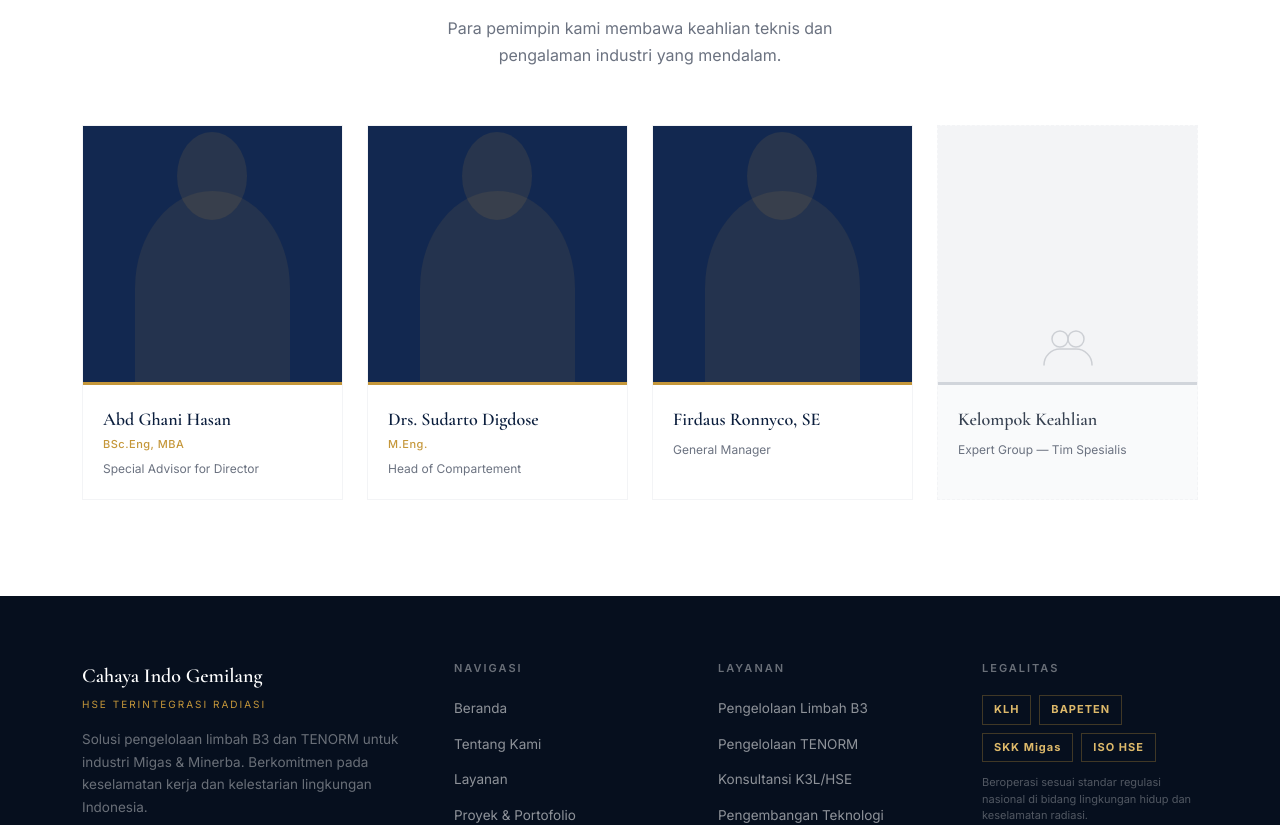
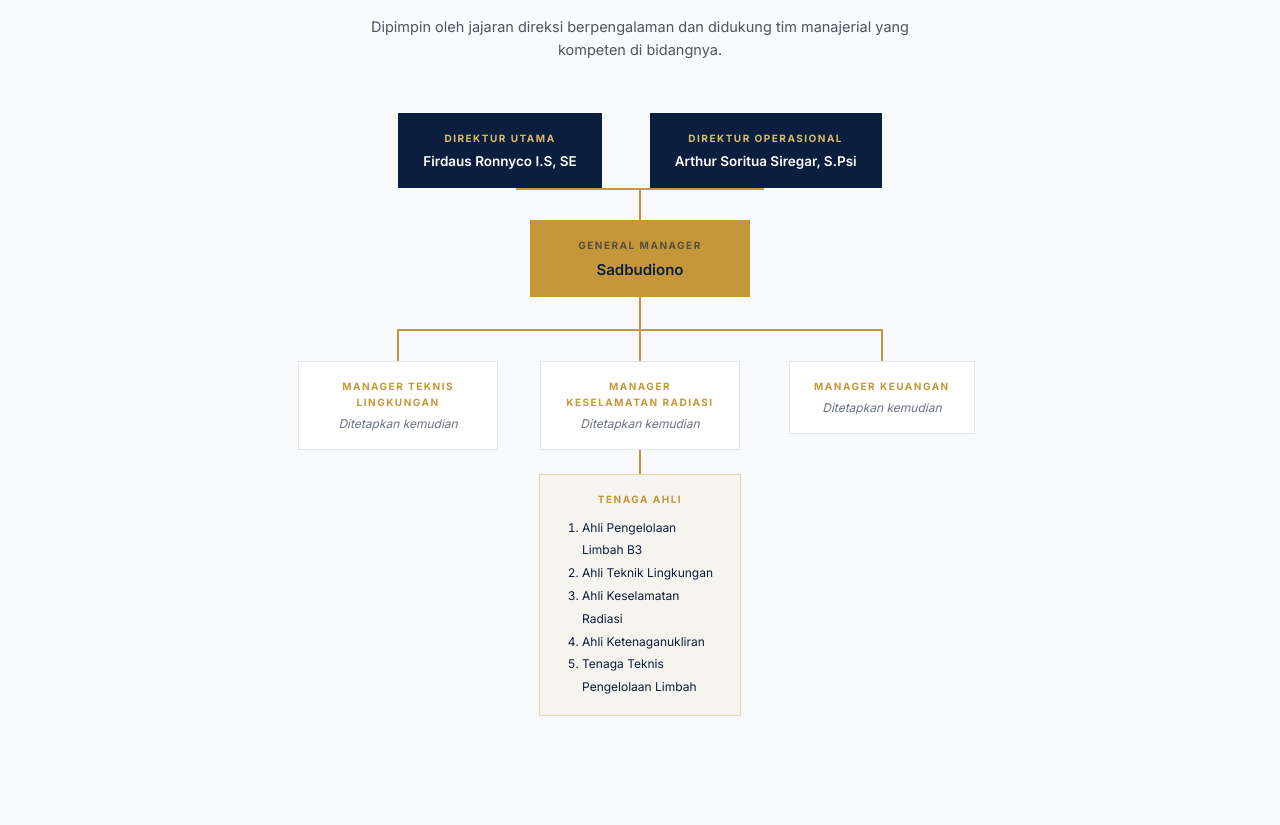
Before and after one commit to kristiansnts/cahaya-indo-gemilang, a Next.js app: page /tentang-kami in a window 1280 px wide. Shown: the part 3499-4324 px from the top of the page. Built offline with nearby package versions, Linux system fonts and the light colour scheme.

Commit message:
feat: update contact information and add organizational chart section

```diff
--- a/app/globals.css
+++ b/app/globals.css
@@ -418,6 +418,7 @@ body { font-family: var(--sans); color: var(--gray-900); background: var(--white
 .form-submit:hover { background: var(--gold-light); }
 .form-note { font-size: 12px; color: rgba(255,255,255,0.3); text-align: center; margin-top: 14px; }
 .map-placeholder { height: 280px; background: linear-gradient(135deg, var(--navy-mid), var(--navy-light)); display: flex; align-items: center; justify-content: center; position: relative; overflow: hidden; margin-top: 48px; }
+.map-embed { height: 320px; margin-top: 48px; overflow: hidden; }
 .map-grid { position: absolute; inset: 0; background-image: linear-gradient(rgba(197,151,58,0.06) 1px, transparent 1px), linear-gradient(90deg, rgba(197,151,58,0.06) 1px, transparent 1px); background-size: 40px 40px; }
 .map-pin { position: relative; z-index: 2; text-align: center; }
 .map-pin-icon { width: 48px; height: 48px; background: var(--gold); display: flex; align-items: center; justify-content: center; margin: 0 auto 12px; }
@@ -429,8 +430,53 @@ body { font-family: var(--sans); color: var(--gray-900); background: var(--white
 .why-label { font-size: 14px; font-weight: 600; color: var(--navy); margin-bottom: 6px; }
 .why-desc { font-size: 13px; color: var(--gray-500); line-height: 1.6; }
 
+
+/* ── ORG CHART ── */
+.org-wrap { overflow-x: auto; padding: 4px 0 16px; }
+.org-scroll-hint { display: none; text-align: center; font-size: 12px; color: var(--gray-500); margin-bottom: 16px; }
+.org-chart { min-width: 660px; display: flex; flex-direction: column; align-items: center; }
+
+.org-node { padding: 16px 24px; text-align: center; border: 1.5px solid var(--gray-200); background: var(--white); }
+.org-node-role { font-size: 10px; text-transform: uppercase; letter-spacing: 1.5px; font-weight: 700; color: var(--gold); margin-bottom: 6px; }
+.org-node-name { font-size: 13.5px; font-weight: 600; color: var(--navy); line-height: 1.4; }
+.org-node-name.tbd { color: var(--gray-500); font-style: italic; font-weight: 400; font-size: 12px; }
+
+.org-director-node { background: var(--navy); border-color: var(--navy); min-width: 200px; }
+.org-director-node .org-node-role { color: var(--gold-light); }
+.org-director-node .org-node-name { color: var(--white); }
+
+.org-gm-node { background: var(--gold); border-color: var(--gold); min-width: 220px; }
+.org-gm-node .org-node-role { color: rgba(11,30,61,0.6); }
+.org-gm-node .org-node-name { color: var(--navy); font-size: 15px; }
+
+.org-mgr-node { min-width: 180px; max-width: 200px; }
+
+.org-experts-node { background: rgba(197,151,58,0.06); border-color: rgba(197,151,58,0.35); min-width: 200px; max-width: 220px; }
+.org-experts-node .org-node-role { text-align: center; display: block; }
+.org-experts-list { list-style: decimal; padding-left: 18px; margin: 10px 0 0; font-size: 12px; color: var(--navy); line-height: 1.9; text-align: left; }
+
+/* Directors row */
+.org-directors { display: flex; justify-content: center; gap: 48px; }
+
+/* 2-to-1 connector: horizontal bar from each director center, vertical spine from middle */
+.org-2to1 { width: 448px; height: 32px; position: relative; flex-shrink: 0; }
+.org-2to1::before { content: ''; position: absolute; top: 0; left: 100px; right: 100px; height: 2px; background: var(--gold); }
+.org-2to1::after { content: ''; position: absolute; top: 0; left: 50%; transform: translateX(-50%); width: 2px; height: 100%; background: var(--gold); }
+
+/* Generic vertical line */
+.org-v-line { width: 2px; height: 32px; background: var(--gold); flex-shrink: 0; }
+
+/* 1-to-many branch: classic CSS org chart branch */
+.org-branch { display: flex; align-items: flex-start; }
+.org-branch-item { flex: 1; display: flex; flex-direction: column; align-items: center; padding: 32px 20px 0; position: relative; }
+.org-branch-item::before { content: ''; position: absolute; top: 0; left: 0; right: 0; height: 2px; background: var(--gold); }
+.org-branch-item:first-child::before { left: 50%; }
+.org-branch-item:last-child::before { right: 50%; }
+.org-branch-item::after { content: ''; position: absolute; top: 0; left: 50%; transform: translateX(-50%); width: 2px; height: 32px; background: var(--gold); }
+
 /* ── RESPONSIVE ── */
 @media (max-width: 1024px) {
+  .org-scroll-hint { display: block; }
   .services-grid { grid-template-columns: repeat(2, 1fr); }
   .team-grid { grid-template-columns: repeat(2, 1fr); }
   .hero-badges { display: none; }
--- a/app/page.tsx
+++ b/app/page.tsx
@@ -76,7 +76,7 @@ export default function Home() {
               <div className="about-stripe" />
               <div className="about-card">
                 <div className="about-card-label">Dipimpin Oleh</div>
-                <div className="about-card-name">Muhammad Rifli</div>
+                <div className="about-card-name">Firdaus Ronnyco I.S</div>
                 <div className="about-card-title">Direktur Utama</div>
               </div>
             </div>
@@ -215,7 +215,7 @@ export default function Home() {
               <div className="contact-items">
                 <div className="contact-item">
                   <div className="contact-item-icon"><svg width="20" height="20" viewBox="0 0 24 24" fill="none" stroke="currentColor" strokeWidth="1.5" strokeLinecap="round" strokeLinejoin="round"><path d="M12 2C8.13 2 5 5.13 5 9c0 5.25 7 13 7 13s7-7.75 7-13c0-3.87-3.13-7-7-7z"/><circle cx="12" cy="9" r="2.5"/></svg></div>
-                  <div><h5>Kantor Pusat</h5><p>Wahid 27 Building 4th Floor, Kebon Sirih, Menteng, Jakarta Pusat</p></div>
+                  <div><h5>Kantor Pusat</h5><p>Infiniti Office, Menara Cakrawala Lt 12, Unit 05A, Jl. M.H. Thamrin No.9, Menteng, Jakarta Pusat 10340</p></div>
                 </div>
                 <div className="contact-item">
                   <div className="contact-item-icon"><svg width="20" height="20" viewBox="0 0 24 24" fill="none" stroke="currentColor" strokeWidth="1.5" strokeLinecap="round" strokeLinejoin="round"><path d="M22 16.92v3a2 2 0 01-2.18 2 19.79 19.79 0 01-8.63-3.07A19.5 19.5 0 013.07 10.8a19.79 19.79 0 01-3.07-8.67A2 2 0 012.18 0h3a2 2 0 012 1.72 12.84 12.84 0 00.7 2.81 2 2 0 01-.45 2.11L6.09 7.91a16 16 0 006 6l1.27-1.27a2 2 0 012.11-.45 12.84 12.84 0 002.81.7A2 2 0 0122 14.92v2z"/></svg></div>
--- a/app/tentang-kami/page.tsx
+++ b/app/tentang-kami/page.tsx
@@ -197,7 +197,83 @@ export default function TentangKami() {
         </div>
       </section>
 
-      {/* TEAM */}
+      {/* ORG CHART */}
+      <section className="section" style={{ background: 'var(--gray-50)' }}>
+        <div className="container">
+          <div className="fade-up" style={{ textAlign: 'center', maxWidth: 540, margin: '0 auto 48px' }}>
+            <div className="section-eyebrow" style={{ justifyContent: 'center' }}>Struktur Organisasi</div>
+            <h2 className="section-heading">Manajemen &amp; Tim</h2>
+            <p style={{ color: 'var(--gray-600)', fontSize: 14.5 }}>Dipimpin oleh jajaran direksi berpengalaman dan didukung tim manajerial yang kompeten di bidangnya.</p>
+          </div>
+          <div className="org-wrap fade-up">
+            <p className="org-scroll-hint">← Geser untuk melihat selengkapnya →</p>
+            <div className="org-chart">
+
+              {/* Level 1: Two directors */}
+              <div className="org-directors">
+                <div className="org-node org-director-node">
+                  <div className="org-node-role">Direktur Utama</div>
+                  <div className="org-node-name">Firdaus Ronnyco I.S, SE</div>
+                </div>
+                <div className="org-node org-director-node">
+                  <div className="org-node-role">Direktur Operasional</div>
+                  <div className="org-node-name">Arthur Soritua Siregar, S.Psi</div>
+                </div>
+              </div>
+
+              {/* 2-to-1 connector */}
+              <div className="org-2to1" />
+
+              {/* Level 2: GM */}
+              <div className="org-node org-gm-node">
+                <div className="org-node-role">General Manager</div>
+                <div className="org-node-name">Sadbudiono</div>
+              </div>
+
+              {/* Vertical line to branch */}
+              <div className="org-v-line" />
+
+              {/* Level 3: Three managers with branch connector */}
+              <div className="org-branch">
+                <div className="org-branch-item">
+                  <div className="org-node org-mgr-node">
+                    <div className="org-node-role">Manager Teknis Lingkungan</div>
+                    <div className="org-node-name tbd">Ditetapkan kemudian</div>
+                  </div>
+                </div>
+
+                <div className="org-branch-item">
+                  <div className="org-node org-mgr-node">
+                    <div className="org-node-role">Manager Keselamatan Radiasi</div>
+                    <div className="org-node-name tbd">Ditetapkan kemudian</div>
+                  </div>
+                  <div className="org-v-line" style={{ height: 24 }} />
+                  <div className="org-node org-experts-node">
+                    <div className="org-node-role">Tenaga Ahli</div>
+                    <ol className="org-experts-list">
+                      <li>Ahli Pengelolaan Limbah B3</li>
+                      <li>Ahli Teknik Lingkungan</li>
+                      <li>Ahli Keselamatan Radiasi</li>
+                      <li>Ahli Ketenaganukliran</li>
+                      <li>Tenaga Teknis Pengelolaan Limbah</li>
+                    </ol>
+                  </div>
+                </div>
+
+                <div className="org-branch-item">
+                  <div className="org-node org-mgr-node">
+                    <div className="org-node-role">Manager Keuangan</div>
+                    <div className="org-node-name tbd">Ditetapkan kemudian</div>
+                  </div>
+                </div>
+              </div>
+
+            </div>
+          </div>
+        </div>
+      </section>
+
+
       <section className="section">
         <div className="container">
           <div className="fade-up" style={{ textAlign: 'center', maxWidth: 480, margin: '0 auto' }}>
--- a/components/Contact.tsx
+++ b/components/Contact.tsx
@@ -15,7 +15,7 @@ export default function Contact() {
               <div className={styles.itemIcon}>📍</div>
               <div>
                 <h5>Kantor Pusat</h5>
-                <p>Wahid 27 Building 4th Floor, Kebon Sirih, Menteng, Central Jakarta</p>
+                <p>Infiniti Office, Menara Cakrawala Lt 12, Unit 05A, Jl. M.H. Thamrin No.9, Menteng, Jakarta Pusat 10340</p>
               </div>
             </div>
             <div className={styles.contactItem}>
```
Also changed, not shown: app/hubungi-kami/page.tsx (+12 -12 lines).
